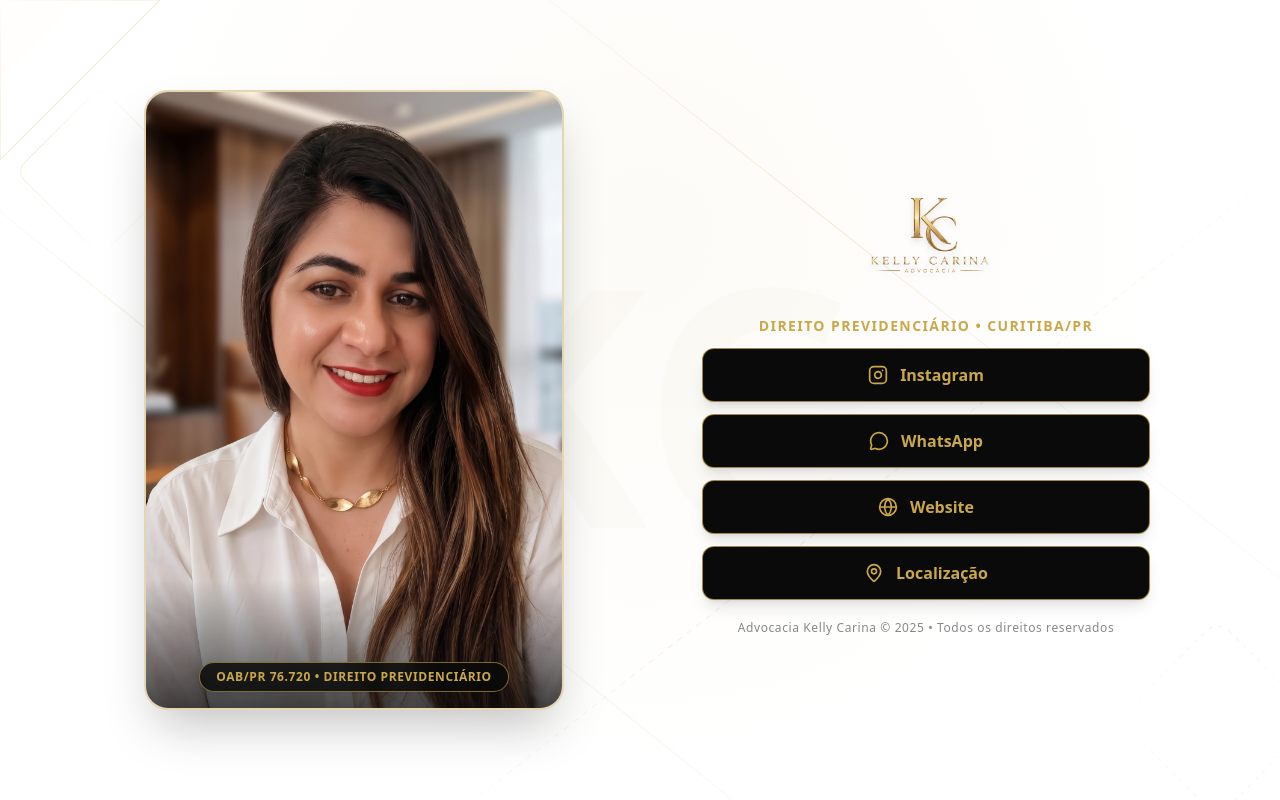
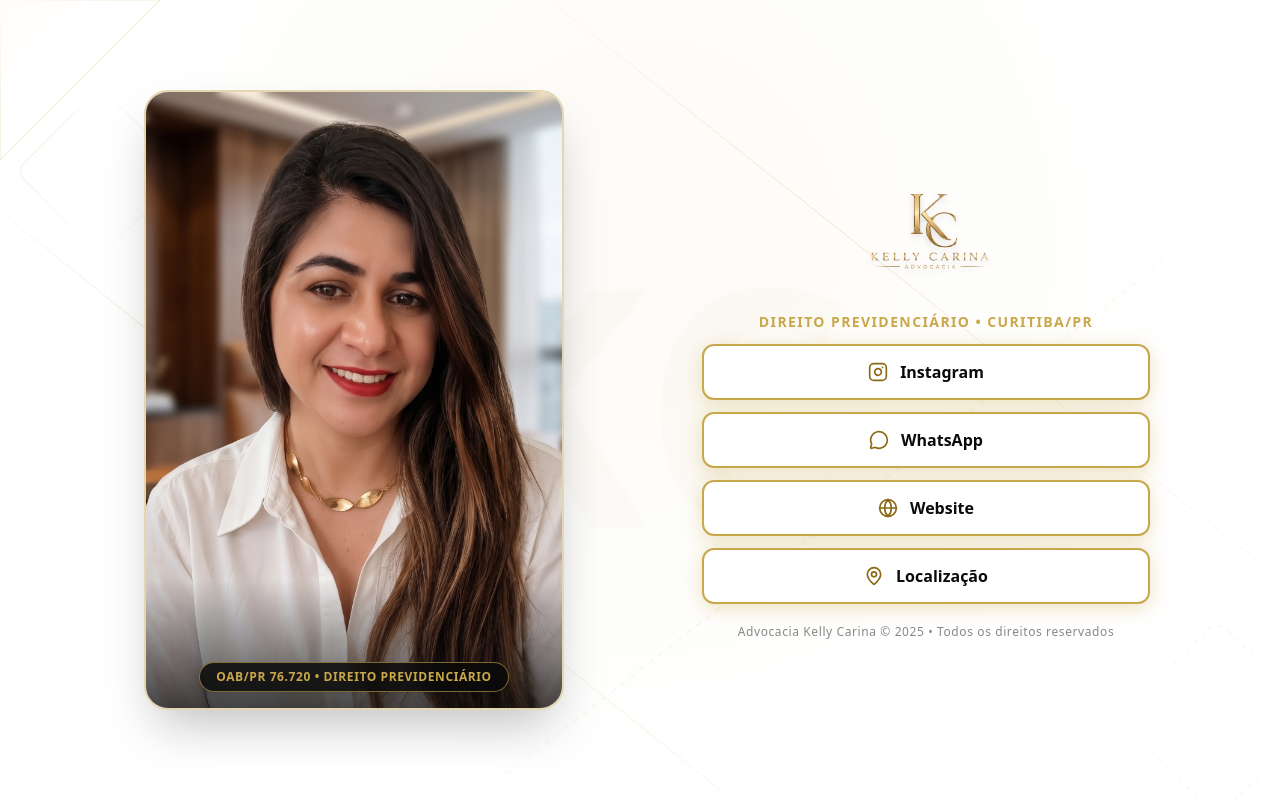
Before and after one commit to LeonardoBittencourt97/C06-Kelly-Carina, a Next.js app: page /links in a window 1280 px wide. Built offline with nearby package versions, Linux system fonts and the light colour scheme.

Commit message:
style: mudar fundo dos botoes da pagina de links para branco com sombra e borda douradas

```diff
--- a/src/app/links/page.tsx
+++ b/src/app/links/page.tsx
@@ -248,12 +248,17 @@ export default function LinksPage() {
                 href={link.url}
                 target={link.url.startsWith('http') ? '_blank' : undefined}
                 rel={link.url.startsWith('http') ? 'noopener noreferrer' : undefined}
-                className="group relative flex items-center justify-center gap-3 rounded-xl px-5 py-3 sm:py-3.5 text-sm sm:text-base font-semibold transition-all duration-300 hover:scale-[1.02] active:scale-[0.98] shadow-lg bg-[#0A0A0A] text-[#C9A84C] border border-[#C9A84C]/80 hover:bg-[#161616] hover:text-[#D4B96A] hover:border-[#D4B96A] hover:shadow-[0_0_20px_rgba(201,168,76,0.3)]"
+                className="group relative flex items-center justify-center gap-3 rounded-xl px-5 py-3 sm:py-3.5 text-sm sm:text-base font-semibold transition-all duration-300 hover:scale-[1.02] active:scale-[0.98] bg-white text-[#0A0A0A] border-2 border-[#C9A84C] hover:border-[#8B6914] hover:bg-[#FFFDF7] shadow-[0_4px_20px_rgba(201,168,76,0.35)] hover:shadow-[0_8px_28px_rgba(201,168,76,0.55)]"
+                style={{
+                  boxShadow: '0 4px 20px rgba(201, 168, 76, 0.35)',
+                }}
               >
-                <span className="text-[#C9A84C] transition-colors group-hover:text-[#D4B96A]">
+                <span className="text-[#8B6914] transition-colors group-hover:text-[#C9A84C]">
                   {iconMap[link.icon] ?? null}
                 </span>
-                <span>{link.label}</span>
+                <span className="text-[#0A0A0A] group-hover:text-[#8B6914] transition-colors">
+                  {link.label}
+                </span>
               </a>
             ))}
           </div>
```
